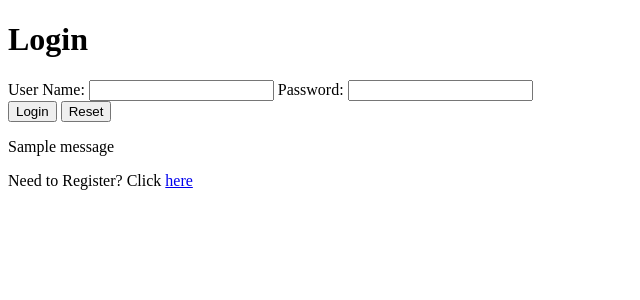
After one commit to ikazreal21/Django-Basic-RealTime-Chat, a Django app: page /login in a window 1280 px wide. The commit adds this page. Shown: the top 300 px of the page, without its empty margins (0-640 px from the left). Run offline with Django 3.2, Linux system fonts and the light colour scheme; one stand-in notice (Sample message) is shown; some libraries are stand-ins or nearby versions.

Commit message:
login page

```diff
--- a/ChatRoom/settings.py
+++ b/ChatRoom/settings.py
@@ -11,6 +11,7 @@ https://docs.djangoproject.com/en/3.2/ref/settings/
 """
 
 from pathlib import Path
+import os
 
 # Build paths inside the project like this: BASE_DIR / 'subdir'.
 BASE_DIR = Path(__file__).resolve().parent.parent
@@ -115,6 +116,11 @@ USE_TZ = True
 
 STATIC_URL = '/static/'
 
+STATIC_ROOT = os.path.join(BASE_DIR, "staticfiles")
+
+STATICFILES_DIRS = [os.path.join(BASE_DIR, "static")]
+
+
 # Default primary key field type
 # https://docs.djangoproject.com/en/3.2/ref/settings/#default-auto-field
 
--- /dev/null
+++ b/chats/templates/chats/base.html
@@ -0,0 +1,18 @@
+{% load static %}
+<!DOCTYPE html>
+<html lang="en">
+<head>
+	<meta charset="UTF-8">
+	<meta name="viewport" content="width=device-width, initial-scale=1.0">
+	<link
+		rel="stylesheet"
+		href="https://pro.fontawesome.com/releases/v5.10.0/css/all.css"
+		integrity="sha384-AYmEC3Yw5cVb3ZcuHtOA93w35dYTsvhLPVnYs9eStHfGJvOvKxVfELGroGkvsg+p"
+		crossorigin="anonymous"/>
+	<title>{% block title %}{% endblock %}</title>
+</head>
+<body>
+	{% block content %}
+	{% endblock %}
+</body>
+</html>
--- /dev/null
+++ b/chats/templates/chats/login.html
@@ -0,0 +1,25 @@
+{% extends 'chats/base.html' %}
+{% load static %}
+{% block title %}
+	Login
+{% endblock %}
+{% block content %}
+	<h1>Login</h1>
+	<div>
+		<form action="" method="POST">
+			{% csrf_token %}
+			<label>User Name: </label>
+			<input type="text" name="username">
+			<label>Password: </label>
+			<input type="password" name="password">
+			<div >
+				<button type="submit">Login</button>
+				<button type="reset">Reset</button>
+			</div>
+			{% for i in messages %}
+				<p class="message">{{i}}</p>
+			{% endfor %}
+			<p>Need to Register? Click <a href="{% url 'register' %}">here</a></p>
+		</form>
+	</div>
+{% endblock %}
--- a/chats/urls.py
+++ b/chats/urls.py
@@ -5,4 +5,8 @@ from . import views
 urlpatterns = [
     path('', views.Index, name='index'),
     path("chat/<str:room_name>/", views.Room, name='room'),
+    # AUTH
+    path('login', views.Login, name='login'),
+    path('register', views.Register, name='register'),
+    path('logout/', views.logoutPage, name='logout'),
 ]
--- a/chats/views.py
+++ b/chats/views.py
@@ -1,9 +1,21 @@
 from django.shortcuts import render, redirect
+
+from django.contrib.auth.forms import UserCreationForm
+from django.contrib.auth import authenticate, login, logout
+
+from django.contrib import messages
+from django.contrib.auth.decorators import login_required
+
+
 import uuid
+
+from .forms import *
+
 
 # Create your views here.
 
 
+@login_required(login_url='login')
 def Index(request):
     randROOM = None
     if request.method == "POST":
@@ -11,5 +23,46 @@ def Index(request):
     return render(request, 'chats/dashboard.html', {'randROOM': randROOM})
 
 
+@login_required(login_url='login')
 def Room(request, room_name):
     return render(request, 'chats/room.html', {'room_name': room_name})
+
+
+def Login(request):
+    if request.user.is_authenticated:
+        return redirect('index')
+    else:
+        if request.method == 'POST':
+            username = request.POST.get('username')
+            password = request.POST.get('password')
+            user = authenticate(request, username=username, password=password)
+            if user is not None:
+                login(request, user)
+                return redirect('index')
+            else:
+                messages.info(request, "Username or Password is Incorrect")
+
+    context = {}
+    return render(request, 'chats/login.html')
+
+
+def Register(request):
+    if request.user.is_authenticated:
+        return redirect('index')
+    else:
+        form = CreateUserForm()
+        if request.method == 'POST':
+            form = CreateUserForm(request.POST)
+            if form.is_valid():
+                form.save()
+                user = form.cleaned_data.get('username')
+                messages.success(request, "Account Created For " + user)
+                return redirect('login')
+
+    context = {"form": form}
+    return render(request, 'chats/register.html', context)
+
+
+def logoutPage(request):
+    logout(request)
+    return redirect('login')
```
Also changed, not shown: chats/forms.py (added, +10 -0 lines), chats/templates/chats/dashboard.html (+8 -10 lines), chats/templates/chats/register.html (added, +27 -0 lines), chats/templates/chats/index.html (deleted), db.sqlite3.
